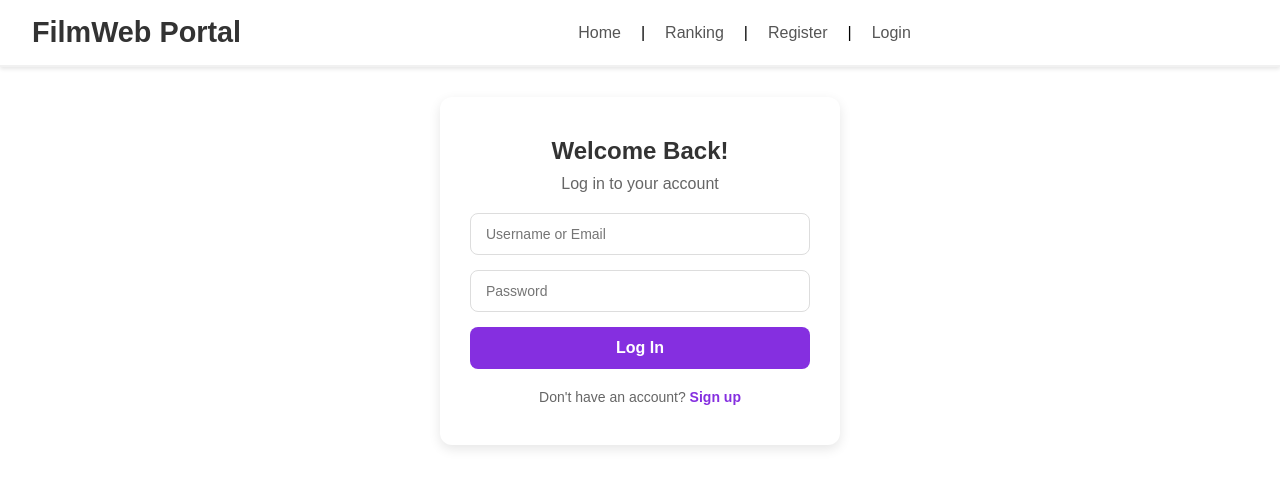
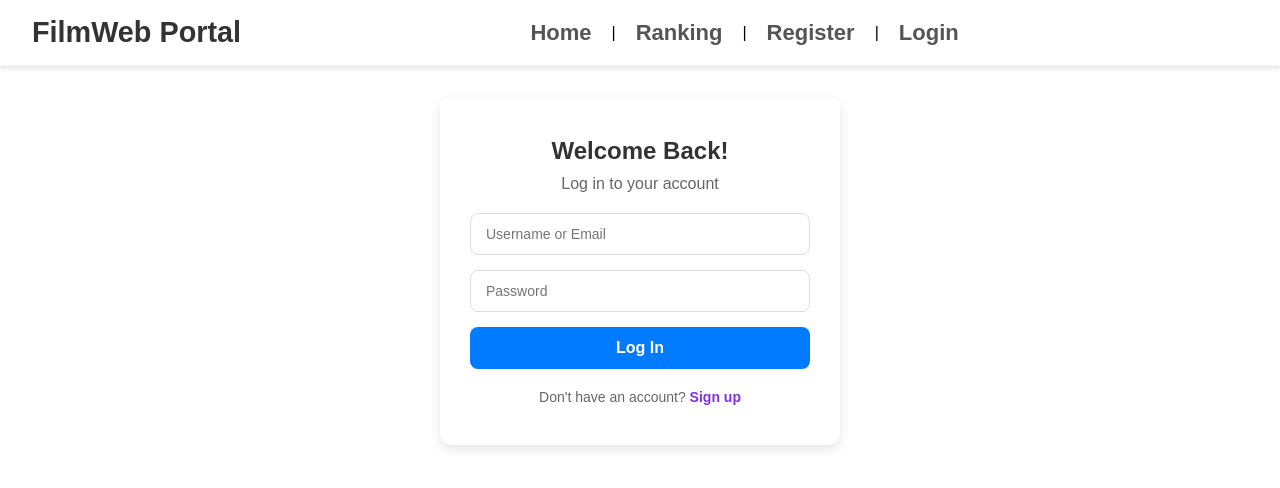
Before and after one commit to wyszynek/ProjektJS, a React (Create React App) app in the folder filmweb-frontend/: page /login in a window 1280 px wide. Shown: the top 488 px of the page. Built offline with nearby package versions, Linux system fonts and the light colour scheme.

Commit message:
Change css

```diff
--- a/filmweb-frontend/src/style/App.css
+++ b/filmweb-frontend/src/style/App.css
@@ -66,6 +66,8 @@ nav a, nav button {
   font-weight: 500;
   font-size: 1rem;
   transition: color 0.3s ease;
+  font-size: 22px;
+  font-weight: 600;
 }
 
 nav a:hover, nav button:hover {
@@ -113,12 +115,12 @@ nav a:hover, nav button:hover {
 }
 
 .username-link:hover {
-  color: #007bff;
+  color: #172df7;
   text-decoration: underline;
 }
 
 .logout-button {
-  background-color: #007bff;;
+  background-color: #007bff;
   color: white;
   padding: 8px 16px;
   border: none;
@@ -129,7 +131,8 @@ nav a:hover, nav button:hover {
 }
 
 .logout-button:hover {
-  background-color: #c0392b;
+  background-color: #172df7;
+  color: white;
   transform: scale(1.05);
 }
 
--- a/filmweb-frontend/src/style/Dashboard.css
+++ b/filmweb-frontend/src/style/Dashboard.css
@@ -54,7 +54,7 @@
   }
 
   .dashboard-upload-button:hover {
-    background-color: #0056b3;
+    background-color: #172df7;
   }
 
   .dashboard-movies-grid {
--- a/filmweb-frontend/src/style/HomePage.css
+++ b/filmweb-frontend/src/style/HomePage.css
@@ -10,7 +10,7 @@ html{
   width: 100%;
   padding: 10px;
   margin: 20px 0;
-  border: 1px solid #ddd;
+  border: 2px solid #ddd;
   border-radius: 4px;
   font-size: 16px;
 }
--- a/filmweb-frontend/src/style/Shared.css
+++ b/filmweb-frontend/src/style/Shared.css
@@ -54,12 +54,12 @@
   }
 
   .auth-input:focus {
-    border-color: #852fe0;
+    border-color: #007bff;
     box-shadow: 0 0 5px rgba(106, 17, 203, 0.5);
   }
 
   .auth-button {
-    background-color: #852fe0;
+    background-color: #007bff;
     color: #ffffff;
     border: none;
     padding: 12px;
@@ -71,7 +71,7 @@
   }
 
   .auth-button:hover {
-    background-color: #2575fc;
+    background-color: #172df7;
   }
 
   .auth-message {
```
